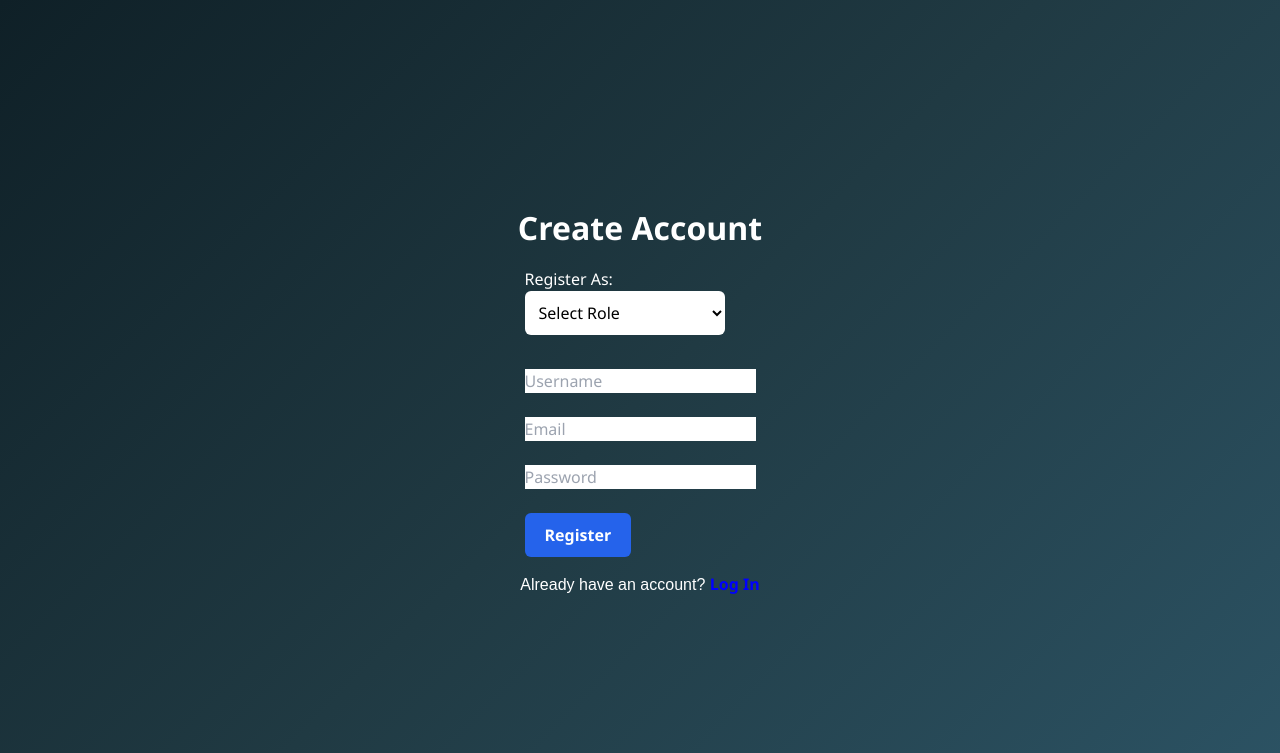
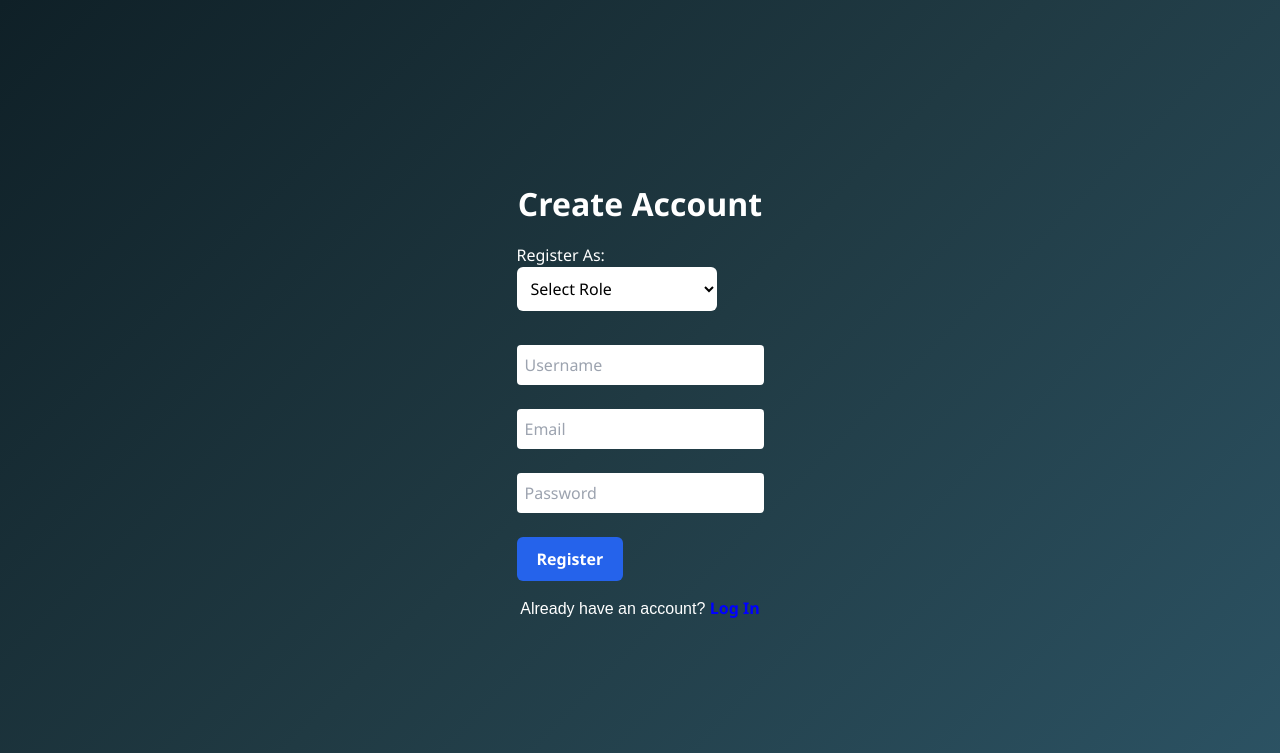
Before and after one commit to jinatimami964-bit/Job-Portal, a PHP site: page /register.php in a window 1280 px wide. Shown: the top 753 px of the page. Run offline with PHP 8.4, Linux system fonts and the light colour scheme; some libraries are stand-ins or nearby versions.

Commit message:
fix register blocks

```diff
--- a/register.php
+++ b/register.php
@@ -79,11 +79,11 @@ else {
     <option value="user">User</option>
     <option value="admin">Admin</option>
 </select><br><br>
-<input type="text" name="username" placeholder="Username" required><br><br>
+<input type="text" name="username" placeholder="Username" required class="text-black p-2 rounded"><br><br>
 
-<input type="email" name="email" placeholder="Email" required><br><br>
+<input type="email" name="email" placeholder="Email" required class="text-black p-2 rounded"><br><br>
 
-<input type="password" name="password" placeholder="Password" required><br><br>
+<input type="password" name="password" placeholder="Password" required class="text-black p-2 rounded"><br><br>
 
 <button type="submit" name="register"  style="background-color:#2563eb; color:white;
     padding:10px 20px; border:none; border-radius:6px;
```
